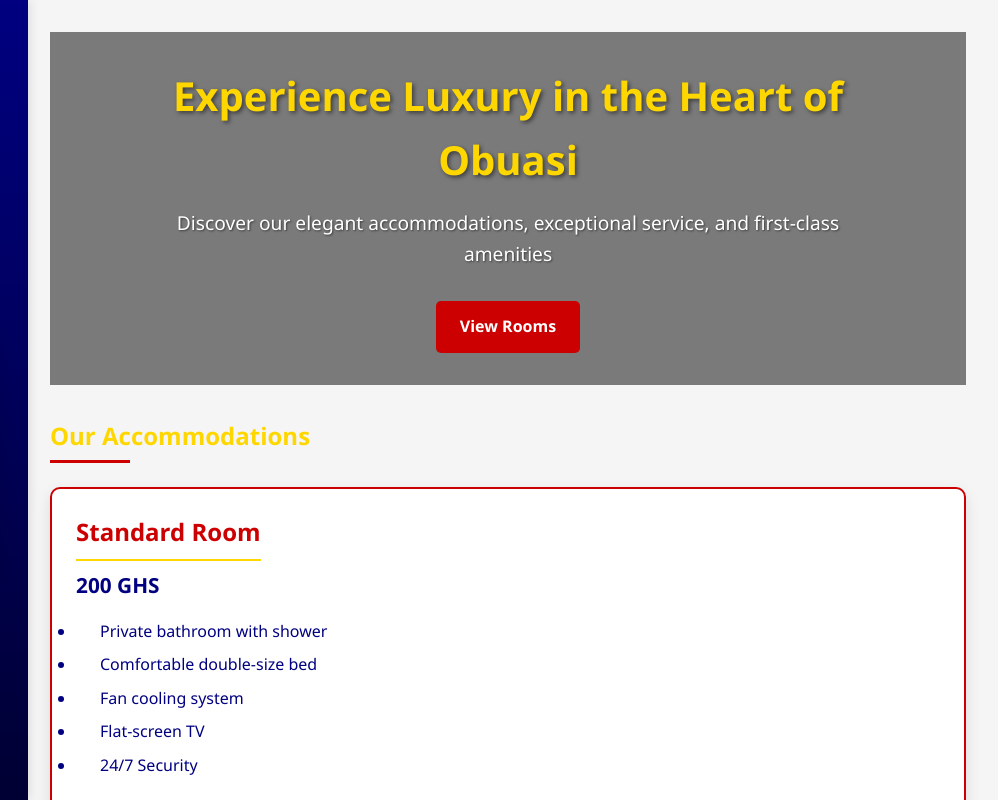
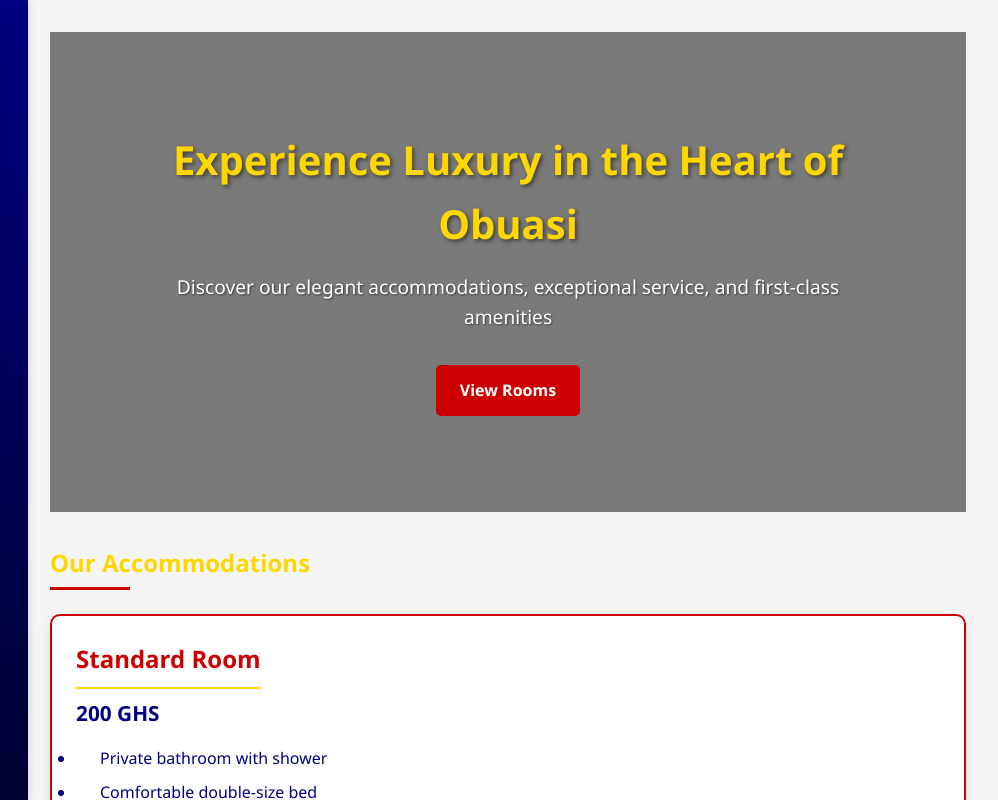
Before and after one commit to EddyKay1/Sankofa-Royal-Hotel, a plain HTML site: page index.html in a window 1280 px wide. Shown: the top 800 px of the page, 282-1280 px from the left. Drawn offline with Linux system fonts and the light colour scheme; files whose address does not match are found by name.

Commit message:
Update main.css

```diff
--- a/styles/main.css
+++ b/styles/main.css
@@ -63,7 +63,7 @@ body {
 .hero {
     background: linear-gradient(rgba(0, 0, 0, 0.5), rgba(0, 0, 0, 0.5)),
         url("san.jpg") center/cover no-repeat;
-    /* height: 70vh; */
+    height: 60vh;
     display: flex;
     align-items: center;
     justify-content: center;
```
